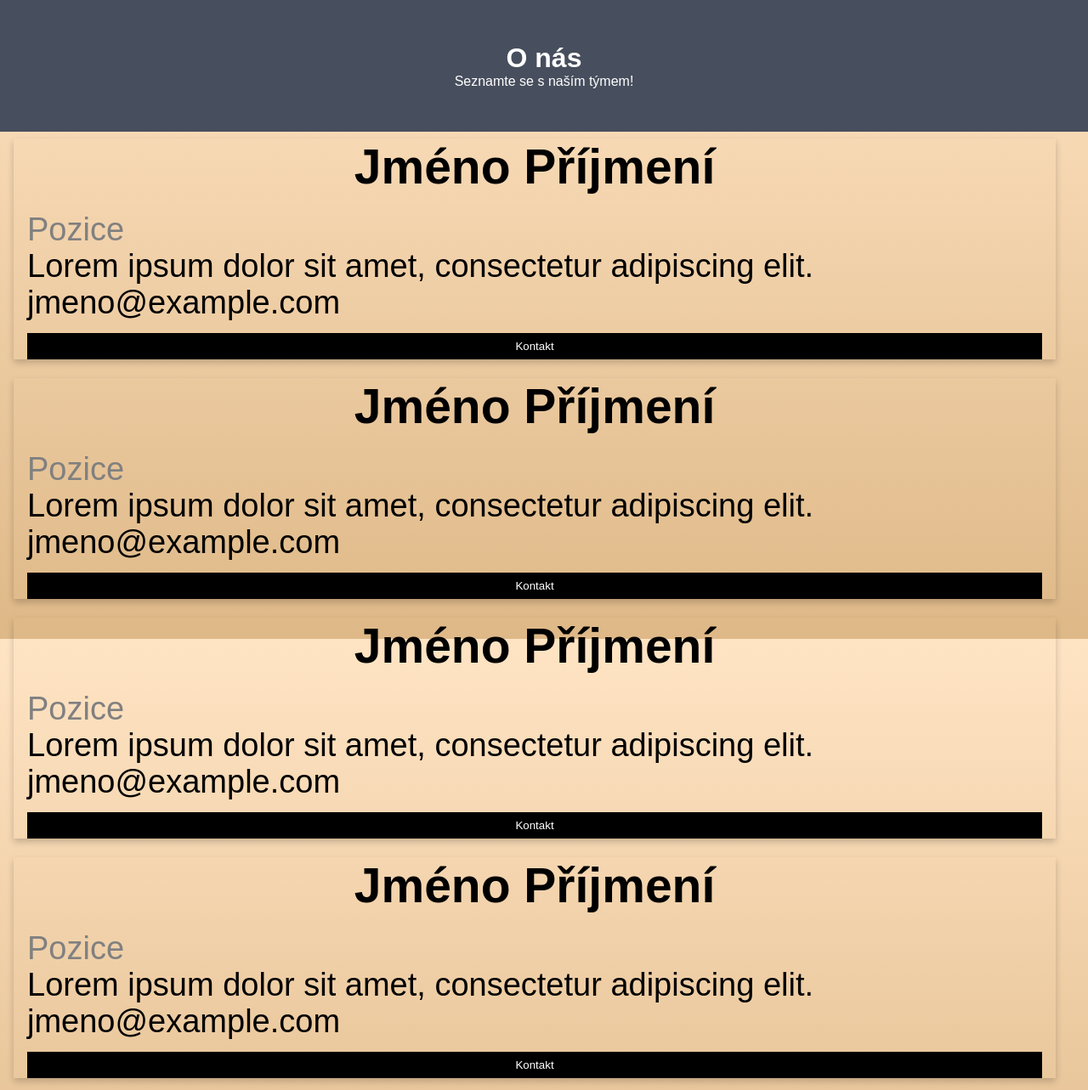
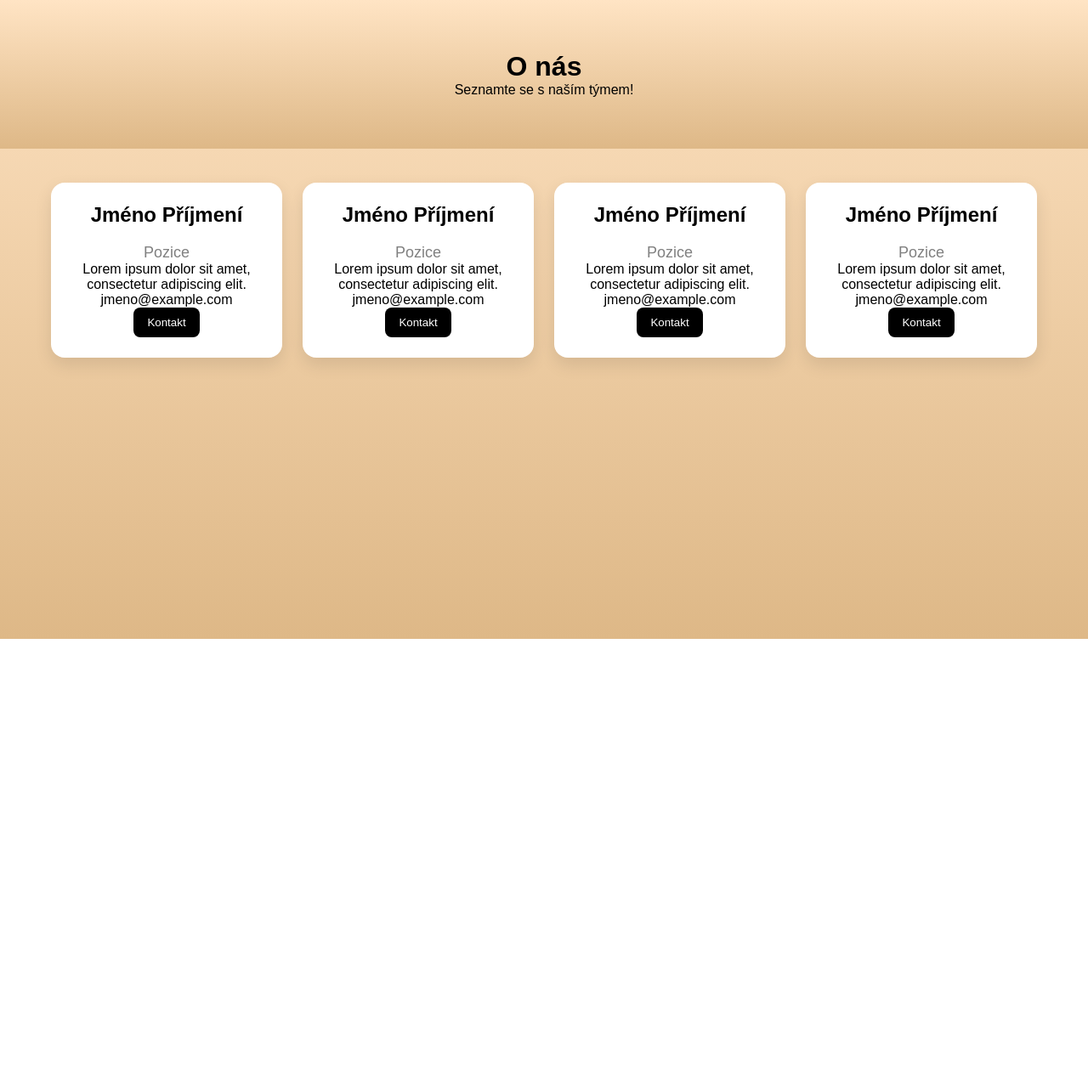
Before and after one commit to Datlik/Hledaci-pokladu, a Flask app: page /Onas in a window 1280 px wide. Shown: the part 48-1331 px from the top of the page at 85% size. After the commit the page ends 800 px from the top, so only its background shows below. Run offline with Flask 3, Linux system fonts and the light colour scheme.

Commit message:
Update style.css
lepsi onas design

```diff
--- a/app/static/style.css
+++ b/app/static/style.css
@@ -354,6 +354,7 @@ header {
 body {
   font-family: Arial, Helvetica, sans-serif;
   margin: 0;
+  background-color: linear-gradient(bisque, burlywood);
 }
 
 html {
@@ -364,62 +365,64 @@ html {
   box-sizing: inherit;
 }
 
+.about-section {
+  padding: 60px 20px;
+  text-align: center;
+  background: linear-gradient(to bottom, bisque, burlywood);
+  color: black;
+}
+
+.row {
+  display: grid;
+  grid-template-columns: repeat(auto-fit, minmax(250px, 1fr));
+  gap: 24px;
+  padding: 40px 60px;
+}
+
 .column {
-  float: left;
-  width: 100%;
-  margin-bottom: 6px;
-  padding: 0 8px;
-  font-size: 38px;
-  padding-right: 30px;
+  display: flex;
+  justify-content: center;
 }
 
 .card {
-  box-shadow: 0 4px 8px 0 rgba(0, 0, 0, 0.2);
-  margin: 8px;
+  background-color: #fff;
+  border-radius: 16px;
+  box-shadow: 0 8px 20px rgba(0, 0, 0, 0.1);
+  overflow: hidden;
+  transition: transform 0.3s;
+  width: 100%;
+  max-width: 300px;
 }
 
-.about-section {
-  padding: 50px;
-  text-align: center;
-  background-color: #474e5d;
-  color: white;
+.card:hover {
+  transform: translateY(-5px);
 }
 
 .container {
-  padding: 0 16px;
-}
-
-.container::after, .row::after {
-  content: "";
-  clear: both;
-  display: table;
+  padding: 24px;
+  text-align: center;
 }
 
 .title {
   color: grey;
+  font-size: 18px;
 }
 
 .button {
   border: none;
   outline: 0;
   display: inline-block;
-  padding: 8px;
+  padding: 10px 16px;
   color: white;
   background-color: #000;
   text-align: center;
   cursor: pointer;
-  width: 100%;
+  border-radius: 8px;
+  transition: background-color 0.3s;
 }
 
 .button:hover {
   background-color: #555;
-}
-
-@media screen and (max-width: 650px) {
-  .column {
-    width: 100%;
-    display: block;
-  }
 }
 
 /*konec about us */
```
